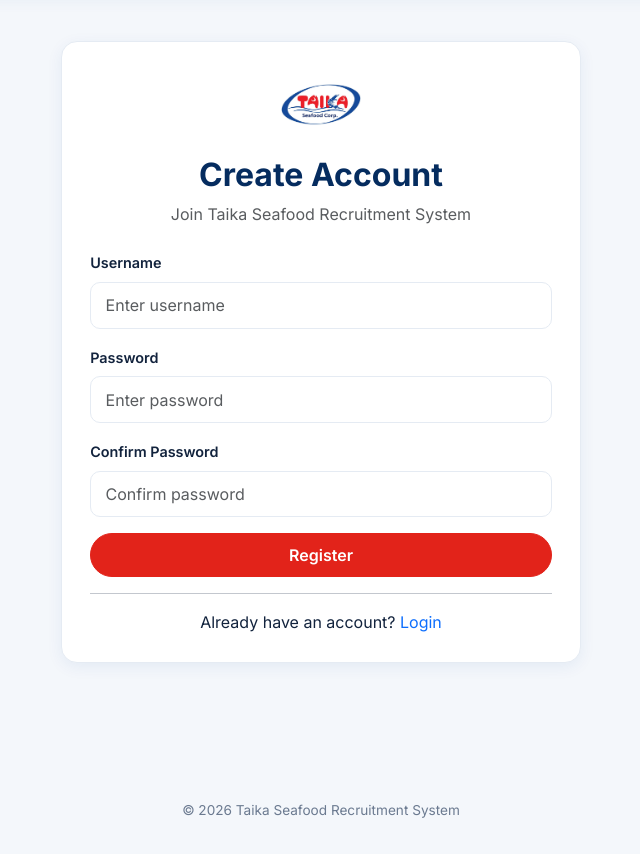
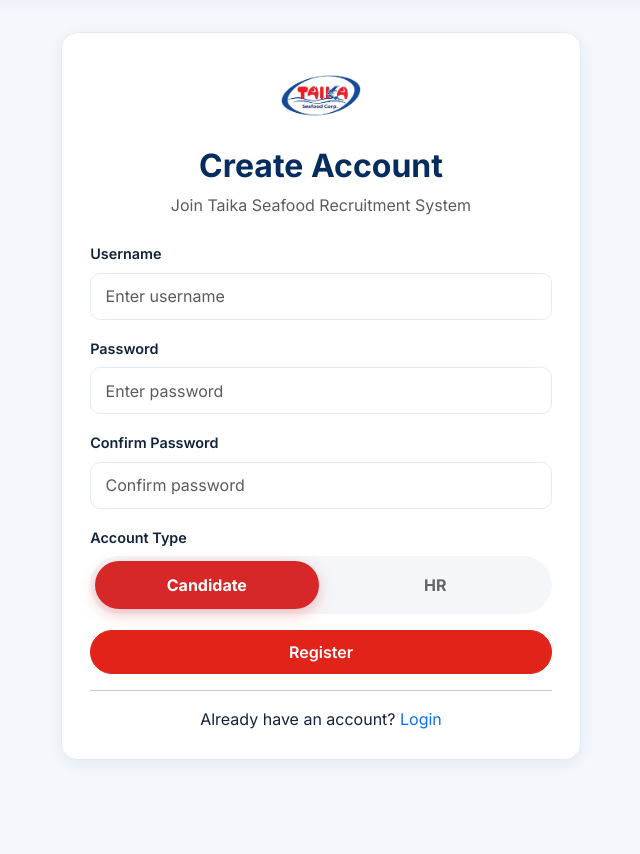
Before and after one commit to JimmyMinh/Taika-Recruitment-System, a Django app: template users/templates/users/register.html in a window 1280 px wide. Shown: the part 73-927 px from the top of the page, without its empty margins (319-959 px from the left). Before the commit the page ends 891 px from the top, so only its background shows below. Run offline with Django 3.2, Linux system fonts and the light colour scheme; the template is opened without the code that fills it, so the values that code supplies are empty.

Commit message:
Update register UI and HR registration

```diff
--- a/recruitment_system/settings.py
+++ b/recruitment_system/settings.py
@@ -152,3 +152,9 @@ MEDIA_ROOT = BASE_DIR / 'media'
 CSRF_TRUSTED_ORIGINS = [
     "https://*.onrender.com",
 ]
+
+
+HR_REGISTER_CODE = os.environ.get(
+    "HR_REGISTER_CODE",
+    "TAIKA-HR-2026"
+)
--- a/static/css/taika.css
+++ b/static/css/taika.css
@@ -269,3 +269,68 @@ a { text-decoration: none; }
   .tk-sidebar { position: fixed; left: 0; top: 0; transform: translateX(-100%); transition: transform .25s ease; z-index: 1050; }
   .tk-sidebar.show { transform: translateX(0); }
 }
+
+/* =========================
+   Account Type Switch
+========================= */
+
+.role-toggle{
+
+    display:flex;
+
+    background:#f4f6f9;
+
+    border-radius:999px;
+
+    padding:5px;
+
+    gap:5px;
+
+}
+
+.role-btn{
+
+    flex:1;
+
+    border:none;
+
+    outline:none;
+
+    box-shadow:none;
+
+    background:transparent;
+
+    border-radius:999px;
+
+    padding:12px 20px;
+
+    font-weight:700;
+
+    color:#666;
+
+    transition:all .25s ease;
+
+}
+
+.role-btn:hover{
+
+    background:#e7edf5;
+
+}
+.role-btn:focus{
+
+    outline:none;
+
+    box-shadow:none;
+
+}
+
+.role-btn.active{
+
+    background:#d62828;
+
+    color:white;
+
+    box-shadow:0 5px 15px rgba(214,40,40,.28);
+
+}
--- a/users/templates/users/register.html
+++ b/users/templates/users/register.html
@@ -10,25 +10,24 @@
 
             <div class="text-center mb-4">
                 <img src="{% static 'images/logo.jpg' %}" style="height:70px;" alt="Logo">
-                <h2 class="mt-3">Create Account</h2>
+
+                <h2 class="mt-3">
+                    Create Account
+                </h2>
+
                 <p class="text-muted">
                     Join Taika Seafood Recruitment System
                 </p>
             </div>
 
-            {% if messages %}
-                {% for message in messages %}
-                    <div class="alert alert-danger">
-                        {{ message }}
-                    </div>
-                {% endfor %}
-            {% endif %}
-
             <form method="post">
                 {% csrf_token %}
 
                 <div class="mb-3">
-                    <label class="form-label">Username</label>
+                    <label class="form-label">
+                        Username
+                    </label>
+
                     <input
                         type="text"
                         name="username"
@@ -37,9 +36,11 @@
                         required>
                 </div>
 
+                <div class="mb-3">
+                    <label class="form-label">
+                        Password
+                    </label>
 
-                <div class="mb-3">
-                    <label class="form-label">Password</label>
                     <input
                         type="password"
                         name="password"
@@ -48,9 +49,11 @@
                         required>
                 </div>
 
+                <div class="mb-3">
+                    <label class="form-label">
+                        Confirm Password
+                    </label>
 
-                <div class="mb-3">
-                    <label class="form-label">Confirm Password</label>
                     <input
                         type="password"
                         name="confirm_password"
@@ -59,6 +62,63 @@
                         required>
                 </div>
 
+                <div class="mb-3">
+
+                    <label class="form-label">
+                        Account Type
+                    </label>
+
+                    <div class="role-toggle">
+
+                        <button
+                            type="button"
+                            id="candidate-btn"
+                            class="role-btn active">
+
+                            Candidate
+
+                        </button>
+
+                        <button
+                            type="button"
+                            id="hr-btn"
+                            class="role-btn">
+
+                            HR
+
+                        </button>
+
+                    </div>
+
+                    <input
+                        type="hidden"
+                        id="role"
+                        name="role"
+                        value="candidate">
+
+                </div>
+
+                <div
+                    class="mb-3"
+                    id="hr-code-box"
+                    style="display:none;">
+
+                    <label class="form-label">
+                        HR Code
+                    </label>
+
+                    <input
+                        type="text"
+                        id="hr_code"
+                        name="hr_code"
+                        class="form-control"
+                        placeholder="Enter company HR code">
+
+                    <small class="text-muted">
+                        This code is provided by the company.
+                    </small>
+
+                </div>
 
                 <button class="btn btn-tk-red w-100">
                     Register
@@ -69,11 +129,13 @@
             <hr>
 
             <div class="text-center">
+
                 Already have an account?
 
                 <a href="/users/login/">
                     Login
                 </a>
+
             </div>
 
         </div>
@@ -81,4 +143,43 @@
     </div>
 </div>
 
+<script>
+
+const candidateBtn = document.getElementById("candidate-btn");
+const hrBtn = document.getElementById("hr-btn");
+
+const roleInput = document.getElementById("role");
+
+const hrBox = document.getElementById("hr-code-box");
+const hrInput = document.getElementById("hr_code");
+
+
+candidateBtn.onclick = function () {
+
+    roleInput.value = "candidate";
+
+    candidateBtn.classList.add("active");
+    hrBtn.classList.remove("active");
+
+    hrBox.style.display = "none";
+    hrInput.required = false;
+    hrInput.value = "";
+
+}
+
+
+hrBtn.onclick = function () {
+
+    roleInput.value = "hr";
+
+    hrBtn.classList.add("active");
+    candidateBtn.classList.remove("active");
+
+    hrBox.style.display = "block";
+    hrInput.required = true;
+
+}
+
+</script>
+
 {% endblock %}
```
Also changed, not shown: users/views.py (+23 -2 lines).
